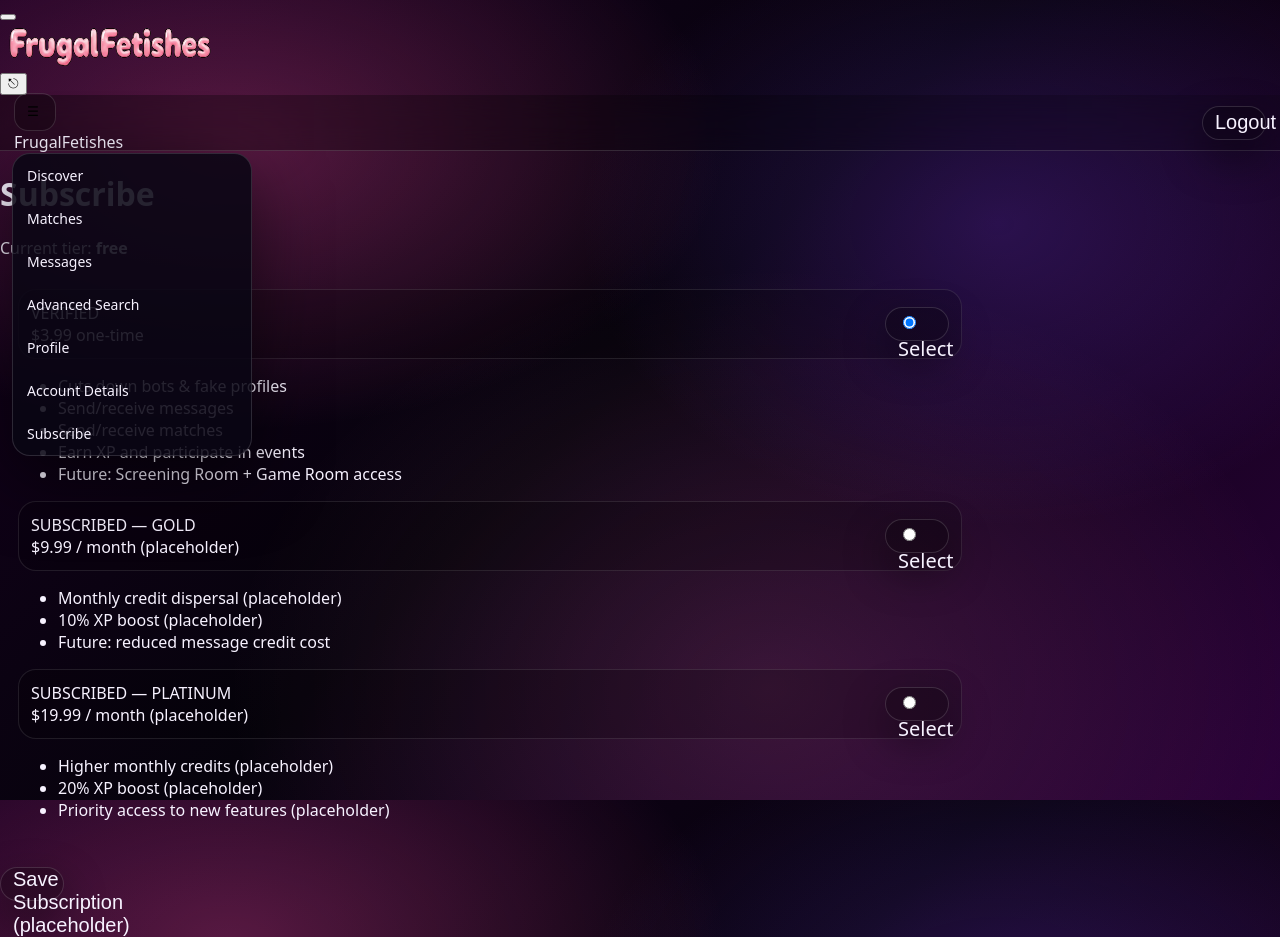
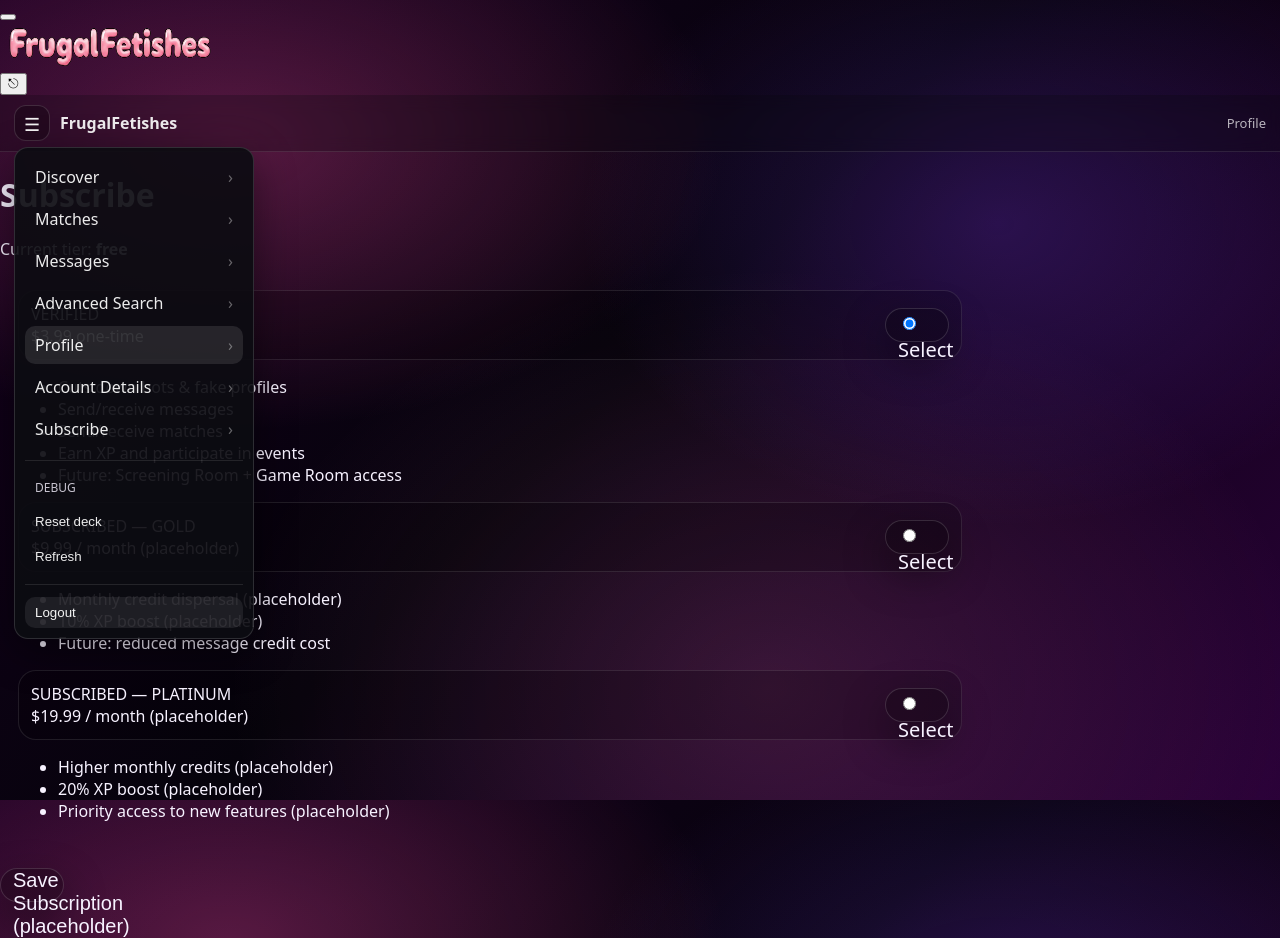
Before and after one commit to FrugalFetishes/frugalfetishes-frontend-next, a Next.js app: page /subscribe in a window 1280 px wide. Both pictures are taken after a click on the button "Menu". Built offline with nearby package versions, Linux system fonts and the light colour scheme.

Commit message:
Update AppHeader.tsx

```diff
--- a/src/components/AppHeader.tsx
+++ b/src/components/AppHeader.tsx
@@ -1,8 +1,9 @@
-"use client";
+'use client';
 
 import Link from "next/link";
+import { usePathname } from "next/navigation";
 import { useEffect, useMemo, useState } from "react";
-import { usePathname } from "next/navigation";
+
 import { requireSession, clearSession } from "@/lib/session";
 import { uidFromToken, badgeCounts } from "@/lib/socialStore";
 
@@ -10,163 +11,341 @@ type ActiveTab =
   | "discover"
   | "matches"
   | "messages"
+  | "profile"
   | "advanced-search"
-  | "profile"
   | "account"
-  | "subscribe";
+  | "subscribe"
+  | "debug";
 
-type Counts = { total: number; matches: number; messages: number };
+type Counts = {
+  total: number;      // total notifications (matches + messages)
+  matches: number;    // new/unopened matches
+  messages: number;   // unread messages
+};
 
-function clamp(n: any): number {
+function clamp(n: unknown): number {
   const x = Number(n);
-  return Number.isFinite(x) ? Math.max(0, Math.floor(x)) : 0;
+  if (!Number.isFinite(x)) return 0;
+  return Math.max(0, Math.floor(x));
+}
+
+function Badge({ n }: { n: number }) {
+  if (!n || n <= 0) return null;
+  return (
+    <span
+      aria-label={`${n}`}
+      style={{
+        display: "inline-flex",
+        alignItems: "center",
+        justifyContent: "center",
+        minWidth: 18,
+        height: 18,
+        padding: "0 6px",
+        borderRadius: 999,
+        fontSize: 12,
+        fontWeight: 700,
+        lineHeight: "18px",
+        background: "#ff2d55",
+        color: "#fff",
+        marginLeft: 8,
+      }}
+    >
+      {n}
+    </span>
+  );
+}
+
+function Dot({ show }: { show: boolean }) {
+  if (!show) return null;
+  return (
+    <span
+      aria-hidden="true"
+      style={{
+        position: "absolute",
+        top: -2,
+        right: -2,
+        width: 10,
+        height: 10,
+        borderRadius: 999,
+        background: "#ff2d55",
+        boxShadow: "0 0 0 2px rgba(0,0,0,0.6)",
+      }}
+    />
+  );
 }
 
 export default function AppHeader(props: { active?: ActiveTab }) {
   const pathname = usePathname();
-  const active: ActiveTab =
-    props.active ||
-    (pathname?.startsWith("/discover")
-      ? "discover"
-      : pathname?.startsWith("/matches")
-      ? "matches"
-      : pathname?.startsWith("/messages") || pathname?.startsWith("/chat")
-      ? "messages"
-      : pathname?.startsWith("/advanced-search")
-      ? "advanced-search"
-      : pathname?.startsWith("/account")
-      ? "account"
-      : pathname?.startsWith("/subscribe")
-      ? "subscribe"
-      : "profile");
-
   const [open, setOpen] = useState(false);
   const [counts, setCounts] = useState<Counts>({ total: 0, matches: 0, messages: 0 });
 
-  // Compute uid as a STRING (never null) so TS/build never fails.
-  const uid = useMemo(() => {
+  const active = useMemo<ActiveTab | undefined>(() => {
+    if (props.active) return props.active;
+    if (!pathname) return undefined;
+    if (pathname.startsWith("/discover")) return "discover";
+    if (pathname.startsWith("/matches")) return "matches";
+    if (pathname.startsWith("/messages")) return "messages";
+    if (pathname.startsWith("/chat")) return "messages";
+    if (pathname.startsWith("/advanced-search")) return "advanced-search";
+    if (pathname.startsWith("/account")) return "account";
+    if (pathname.startsWith("/subscribe")) return "subscribe";
+    if (pathname.startsWith("/profile")) return "profile";
+    return undefined;
+  }, [pathname, props.active]);
+
+  const token = useMemo(() => {
     try {
-      const token = requireSession();
-      return uidFromToken(token) ?? "";
+      return requireSession();
     } catch {
-      return "";
+      return null as any;
     }
   }, []);
 
+  const uid = useMemo(() => {
+    if (!token) return null;
+    try {
+      return uidFromToken(token);
+    } catch {
+      return null;
+    }
+  }, [token]);
+
   useEffect(() => {
+    if (!uid) {
+      setCounts({ total: 0, matches: 0, messages: 0 });
+      return;
+    }
+
     const tick = () => {
       try {
-        // Some flows can change session after mount; re-read token and uid for correctness.
-        const token = requireSession();
-        const u = uidFromToken(token) ?? "";
-        const raw: any = badgeCounts(u);
-
-        setCounts({
+        const raw: any = badgeCounts(uid);
+        const next: Counts = {
           total: clamp(raw?.total ?? (raw?.matches ?? 0) + (raw?.messages ?? 0)),
           matches: clamp(raw?.matches ?? raw?.newMatches ?? 0),
           messages: clamp(raw?.messages ?? raw?.unreadMessages ?? 0),
-        });
+        };
+        setCounts(next);
       } catch {
-        setCounts({ total: 0, matches: 0, messages: 0 });
+        // ignore
       }
     };
 
     tick();
-    const id = window.setInterval(tick, 700);
-    return () => window.clearInterval(id);
-  }, []);
 
-  const anyBadge = counts.total > 0;
+    // Poll lightly because this app stores in localStorage and other tabs may update.
+    const t = window.setInterval(tick, 800);
+    return () => window.clearInterval(t);
+  }, [uid]);
 
-  function onLogout() {
-    try {
-      clearSession();
-    } catch {}
-    window.location.href = "/login";
-  }
+  // close menu when route changes
+  useEffect(() => {
+    setOpen(false);
+  }, [pathname]);
 
-  const dotStyle: React.CSSProperties = {
-    position: "absolute",
-    top: 2,
-    right: 2,
-    width: 10,
-    height: 10,
-    borderRadius: 9999,
-    background: "#ff3b30",
-    border: "2px solid rgba(0,0,0,0.45)",
-    boxShadow: "0 0 0 1px rgba(255,255,255,0.18)",
-    pointerEvents: "none",
-    zIndex: 9999,
-  };
-
-  const badgeStyle: React.CSSProperties = {
-    marginLeft: "auto",
-    minWidth: 18,
-    height: 18,
-    padding: "0 6px",
-    borderRadius: 9999,
-    background: "#ff3b30",
-    color: "white",
-    fontSize: 12,
-    lineHeight: "18px",
-    textAlign: "center",
+  const MenuLink = ({
+    href,
+    label,
+    tab,
+    badge,
+  }: {
+    href: string;
+    label: string;
+    tab?: ActiveTab;
+    badge?: number;
+  }) => {
+    const isActive = tab && active === tab;
+    return (
+      <Link
+        href={href}
+        onClick={() => setOpen(false)}
+        style={{
+          display: "flex",
+          alignItems: "center",
+          justifyContent: "space-between",
+          gap: 12,
+          padding: "8px 10px",
+          borderRadius: 10,
+          color: "rgba(255,255,255,0.92)",
+          textDecoration: "none",
+          background: isActive ? "rgba(255,255,255,0.10)" : "transparent",
+        }}
+      >
+        <span style={{ display: "inline-flex", alignItems: "center" }}>
+          {label}
+          {!!badge && badge > 0 ? <Badge n={badge} /> : null}
+        </span>
+        <span aria-hidden="true" style={{ opacity: 0.4 }}>
+          ›
+        </span>
+      </Link>
+    );
   };
 
   return (
-    <header className="ff-header">
-      <div className="ff-header-left">
-        <button
-          className="ff-hamburger"
-          aria-label="Menu"
-          onClick={() => setOpen((v) => !v)}
-          style={{ position: "relative", overflow: "visible" }}
-        >
-          <span className="ff-hamburger-icon">☰</span>
-          {anyBadge ? <span style={dotStyle} aria-label="Notifications" /> : null}
-        </button>
+    <header
+      style={{
+        position: "sticky",
+        top: 0,
+        zIndex: 50,
+        backdropFilter: "blur(8px)",
+        WebkitBackdropFilter: "blur(8px)",
+        background: "rgba(10,10,14,0.25)",
+        borderBottom: "1px solid rgba(255,255,255,0.10)",
+      }}
+    >
+      <div
+        style={{
+          display: "flex",
+          alignItems: "center",
+          justifyContent: "space-between",
+          padding: "10px 14px",
+          minHeight: 54,
+        }}
+      >
+        <div style={{ position: "relative", display: "flex", alignItems: "center", gap: 10 }}>
+          <button
+            type="button"
+            aria-label="Menu"
+            onClick={() => setOpen((v) => !v)}
+            style={{
+              position: "relative",
+              width: 36,
+              height: 36,
+              borderRadius: 12,
+              border: "1px solid rgba(255,255,255,0.14)",
+              background: "rgba(0,0,0,0.25)",
+              color: "rgba(255,255,255,0.95)",
+              cursor: "pointer",
+            }}
+          >
+            <span aria-hidden="true" style={{ fontSize: 18, lineHeight: "36px" }}>
+              ☰
+            </span>
+            <Dot show={counts.total > 0} />
+          </button>
 
-        <div className="ff-brand">FrugalFetishes</div>
+          {open ? (
+            <nav
+              role="menu"
+              aria-label="Main menu"
+              style={{
+                position: "absolute",
+                top: 42,
+                left: 0,
+                width: 240,
+                padding: 10,
+                borderRadius: 14,
+                border: "1px solid rgba(255,255,255,0.14)",
+                background: "rgba(12,12,18,0.92)",
+                boxShadow: "0 12px 40px rgba(0,0,0,0.45)",
+                overflow: "visible",
+              }}
+            >
+              <div style={{ display: "flex", flexDirection: "column", gap: 4 }}>
+                <MenuLink href="/discover" label="Discover" tab="discover" />
+                <MenuLink href="/matches" label="Matches" tab="matches" badge={counts.matches} />
+                <MenuLink href="/messages" label="Messages" tab="messages" badge={counts.messages} />
+                <MenuLink href="/advanced-search" label="Advanced Search" tab="advanced-search" />
+                <MenuLink href="/profile" label="Profile" tab="profile" />
+                <MenuLink href="/account" label="Account Details" tab="account" />
+                <MenuLink href="/subscribe" label="Subscribe" tab="subscribe" />
+
+                <div style={{ height: 1, margin: "8px 0", background: "rgba(255,255,255,0.10)" }} />
+
+                {/* Debug bucket (temporary) */}
+                <div style={{ padding: "6px 10px", fontSize: 12, opacity: 0.8 }}>
+                  DEBUG
+                </div>
+                <button
+                  type="button"
+                  onClick={() => {
+                    try {
+                      localStorage.removeItem("ff:deck");
+                      localStorage.removeItem("ff:discoverDeck");
+                      localStorage.removeItem("ff:discover:index");
+                    } catch {}
+                    setOpen(false);
+                    // reload current page
+                    try { window.location.reload(); } catch {}
+                  }}
+                  style={{
+                    textAlign: "left",
+                    padding: "8px 10px",
+                    borderRadius: 10,
+                    border: "none",
+                    background: "transparent",
+                    color: "rgba(255,255,255,0.92)",
+                    cursor: "pointer",
+                  }}
+                >
+                  Reset deck
+                </button>
+                <button
+                  type="button"
+                  onClick={() => {
+                    setOpen(false);
+                    try { window.location.reload(); } catch {}
+                  }}
+                  style={{
+                    textAlign: "left",
+                    padding: "8px 10px",
+                    borderRadius: 10,
+                    border: "none",
+                    background: "transparent",
+                    color: "rgba(255,255,255,0.92)",
+                    cursor: "pointer",
+                  }}
+                >
+                  Refresh
+                </button>
+
+                <div style={{ height: 1, margin: "8px 0", background: "rgba(255,255,255,0.10)" }} />
+
+                <button
+                  type="button"
+                  onClick={() => {
+                    try {
+                      clearSession();
+                    } catch {}
+                    setOpen(false);
+                    try {
+                      window.location.href = "/login";
+                    } catch {}
+                  }}
+                  style={{
+                    textAlign: "left",
+                    padding: "8px 10px",
+                    borderRadius: 10,
+                    border: "none",
+                    background: "rgba(255,255,255,0.08)",
+                    color: "rgba(255,255,255,0.95)",
+                    cursor: "pointer",
+                  }}
+                >
+                  Logout
+                </button>
+              </div>
+            </nav>
+          ) : null}
+
+          <div style={{ fontWeight: 800, color: "rgba(255,255,255,0.92)" }}>FrugalFetishes</div>
+        </div>
+
+        {/* Right side: keep simple */}
+        <div style={{ display: "flex", alignItems: "center", gap: 10 }}>
+          {/* Optional quick link - keeps existing UX */}
+          <Link
+            href="/discover"
+            style={{
+              color: "rgba(255,255,255,0.70)",
+              textDecoration: "none",
+              fontSize: 13,
+            }}
+          >
+            {active ? active[0].toUpperCase() + active.slice(1).replace("-", " ") : ""}
+          </Link>
+        </div>
       </div>
-
-      <div className="ff-header-right">
-        <button className="ff-pill" onClick={onLogout}>
-          Logout
-        </button>
-      </div>
-
-      {open ? (
-        <nav className="ff-menu" role="navigation" aria-label="Main menu">
-          <Link className={active === "discover" ? "ff-menu-item ff-menu-active" : "ff-menu-item"} href="/discover" onClick={() => setOpen(false)}>
-            Discover
-          </Link>
-
-          <Link className={active === "matches" ? "ff-menu-item ff-menu-active" : "ff-menu-item"} href="/matches" onClick={() => setOpen(false)}>
-            <span>Matches</span>
-            {counts.matches > 0 ? <span style={badgeStyle}>{counts.matches}</span> : null}
-          </Link>
-
-          <Link className={active === "messages" ? "ff-menu-item ff-menu-active" : "ff-menu-item"} href="/messages" onClick={() => setOpen(false)}>
-            <span>Messages</span>
-            {counts.messages > 0 ? <span style={badgeStyle}>{counts.messages}</span> : null}
-          </Link>
-
-          <Link className={active === "advanced-search" ? "ff-menu-item ff-menu-active" : "ff-menu-item"} href="/advanced-search" onClick={() => setOpen(false)}>
-            Advanced Search
-          </Link>
-
-          <Link className={active === "profile" ? "ff-menu-item ff-menu-active" : "ff-menu-item"} href="/profile" onClick={() => setOpen(false)}>
-            Profile
-          </Link>
-
-          <Link className={active === "account" ? "ff-menu-item ff-menu-active" : "ff-menu-item"} href="/account" onClick={() => setOpen(false)}>
-            Account Details
-          </Link>
-
-          <Link className={active === "subscribe" ? "ff-menu-item ff-menu-active" : "ff-menu-item"} href="/subscribe" onClick={() => setOpen(false)}>
-            Subscribe
-          </Link>
-        </nav>
-      ) : null}
     </header>
   );
 }
```
